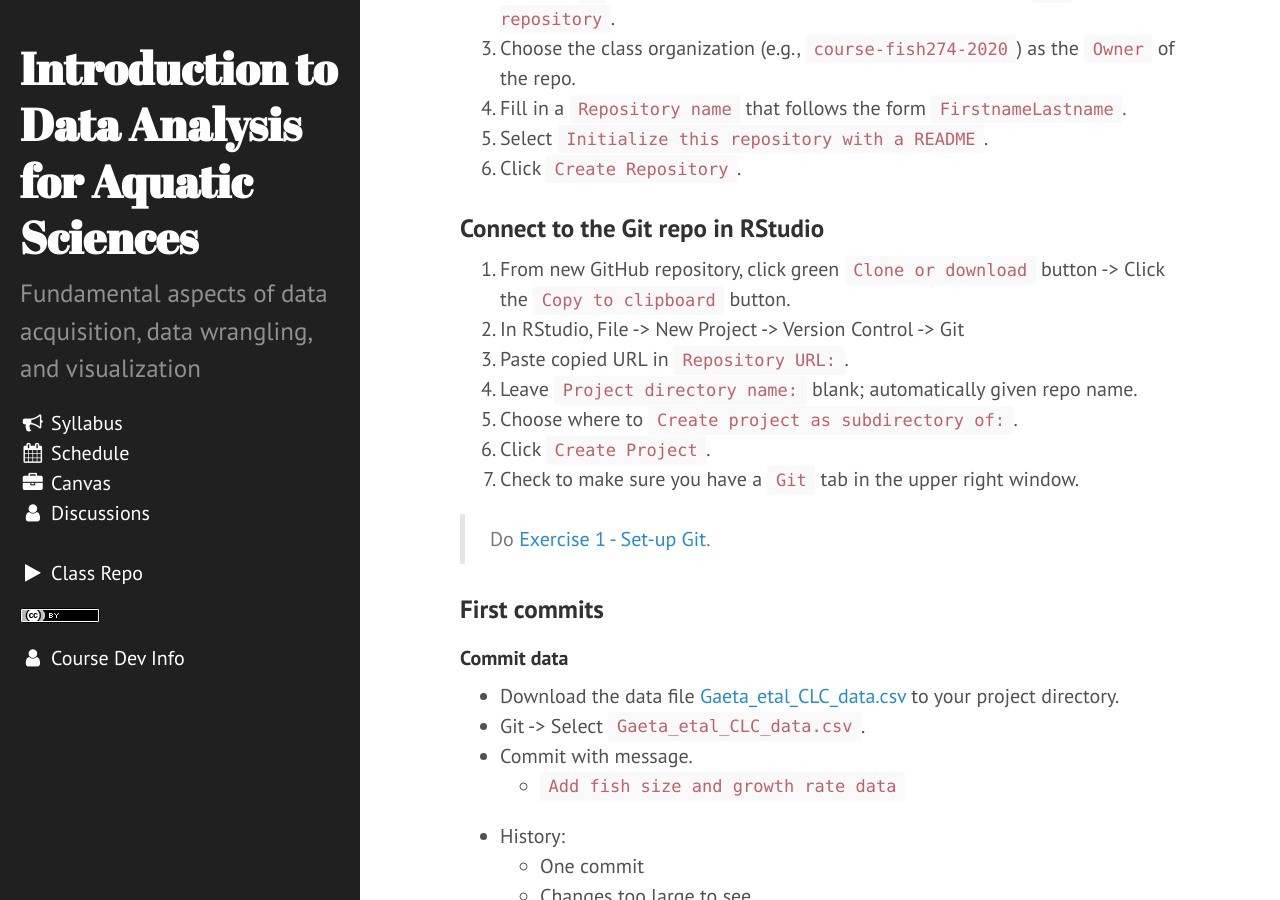
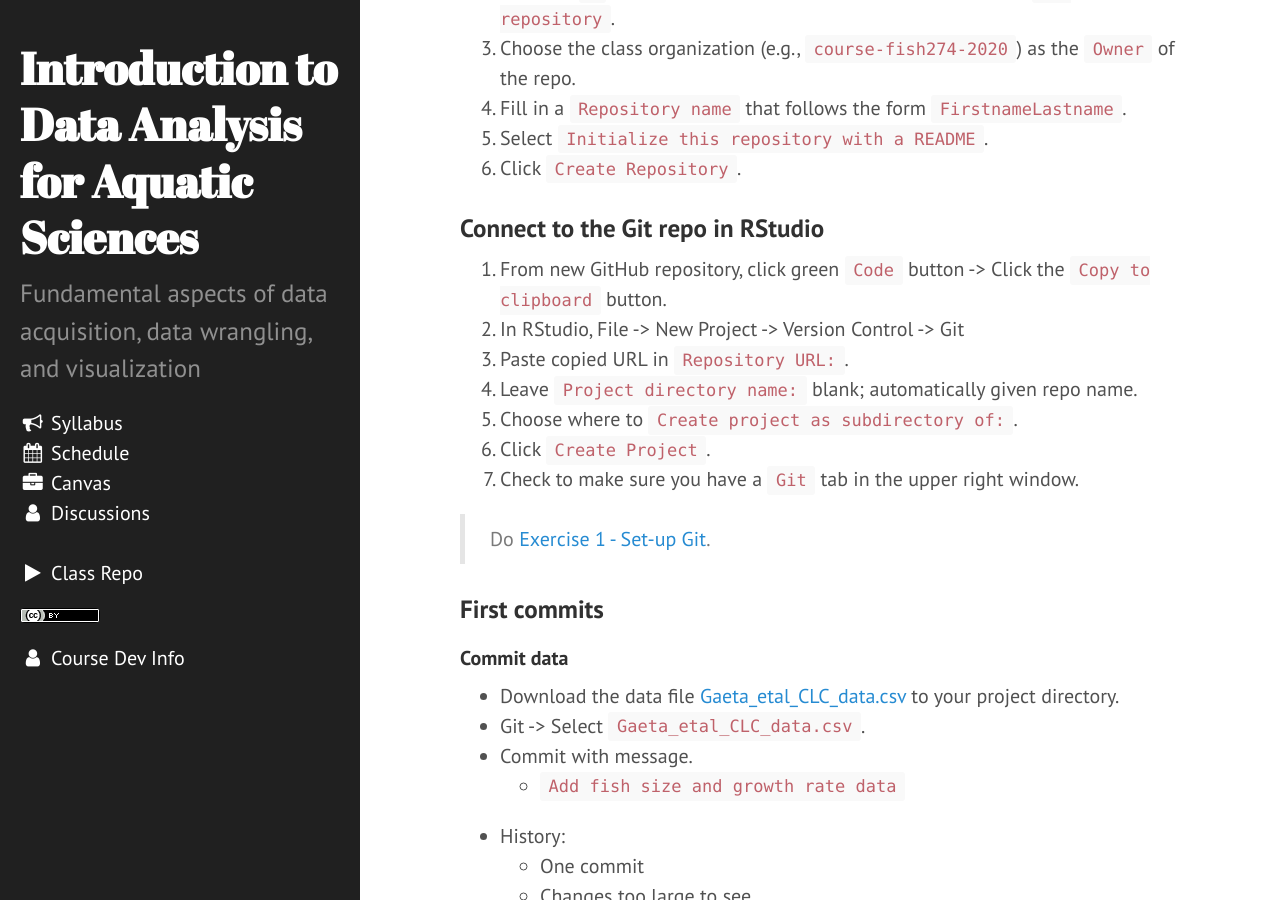
Before and after one commit to sr320/course-fish274-2020, a Jekyll site: the page built from materials/version-control-R.md, in a window 1280 px wide and 900 px high, scrolled down 1948 px. Built offline with Jekyll 4.4.1, drawn with Linux system fonts in a browser that asks for light colours; nearby versions of some CDN libraries.

Commit message:
code button

```diff
--- a/materials/version-control-R.md
+++ b/materials/version-control-R.md
@@ -72,7 +72,7 @@
 
 ### Connect to the Git repo in RStudio
 
-1. From new GitHub repository, click green `Clone or download` button ->
+1. From new GitHub repository, click green `Code` button ->
    Click the `Copy to clipboard` button.
 2. In RStudio, File -> New Project -> Version Control -> Git
 3. Paste copied URL in `Repository URL:`.
```
